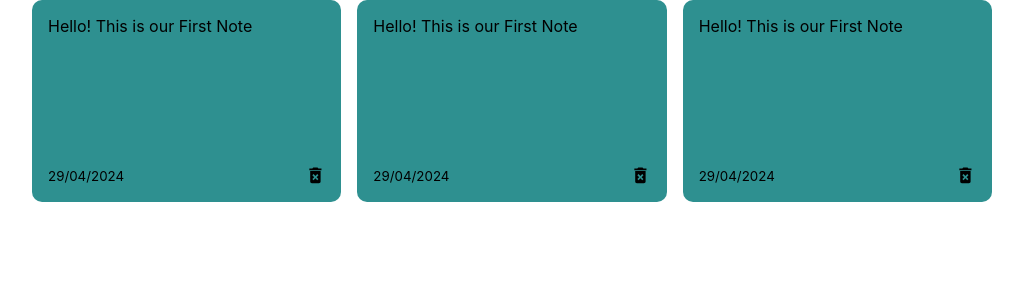
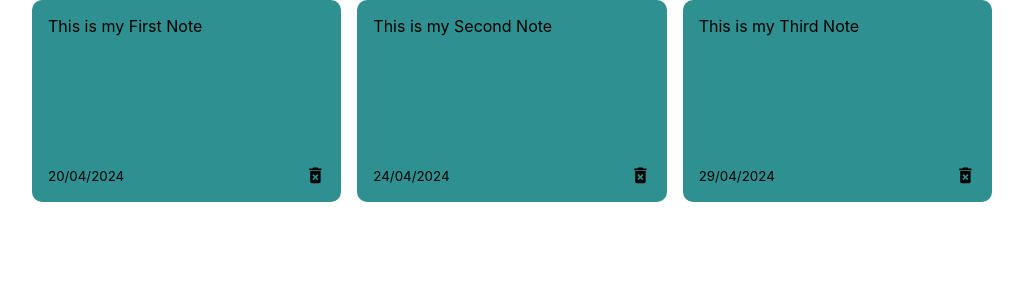
Before and after one commit to UjjawalChoudhary912/Notes-App-Using-React, a React (Create React App) app in the folder notes-app/: page / in a window 1280 px wide. Shown: the top 300 px of the page, without its empty margins (128-1151 px from the left). Built offline with nearby package versions, Linux system fonts and the light colour scheme.

Commit message:
notes updated according to useState

```diff
--- a/notes-app/src/App.js
+++ b/notes-app/src/App.js
@@ -1,9 +1,29 @@
+import { useState } from "react";
+import {nanoid} from 'nanoid';
 import NotesList from "./components/NotesList";
 
+
 const App = () => {
+  const [notes, setNotes] = useState([
+    {
+    id: nanoid(),
+    text: "This is my First Note",
+    date:"20/04/2024",
+  },
+  {
+    id: nanoid(),
+    text: "This is my Second Note",
+    date:"24/04/2024",
+  },
+  {
+    id: nanoid(),
+    text: "This is my Third Note",
+    date:"29/04/2024",
+  },
+]);
   return (
     <div className="container">
-      <NotesList/>
+      <NotesList notes={notes}/>
     </div>
   )
 }
--- a/notes-app/src/components/Note.js
+++ b/notes-app/src/components/Note.js
@@ -1,11 +1,11 @@
 import { MdDeleteForever } from "react-icons/md"
 
-const Note = () => {
+const Note = ({id, text, date}) => {
   return (
     <div className="note">
-        <span>Hello! This is our First Note</span>
+        <span>{text}</span>
         <div className="note-footer">
-            <small>29/04/2024</small>
+            <small>{date}</small>
             <MdDeleteForever className="delete-icon"  size='1.3em'/>
         </div>
 
--- a/notes-app/src/components/NotesList.js
+++ b/notes-app/src/components/NotesList.js
@@ -1,13 +1,12 @@
 import Note from "./Note";
 
-const NotesList = () => {
+const NotesList = ({notes}) => {
   return (
     <div className="notes-list">
-      <Note/>
-      <Note/>
-      <Note/>
-
-    </div>
+        {notes.map((note)=>(
+           <Note id={note.id} text={note.text} date={note.date}/>
+        ))}
+     </div>
   )
 }
 
```
